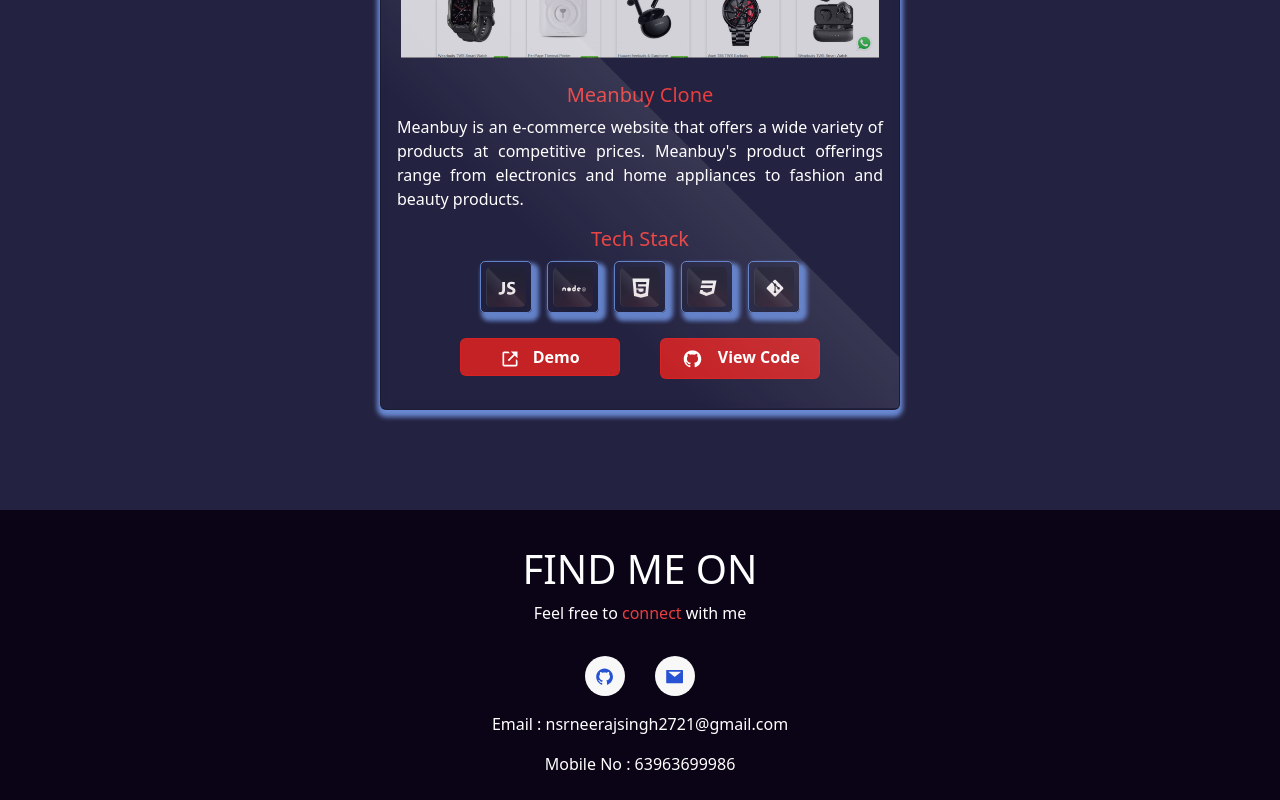
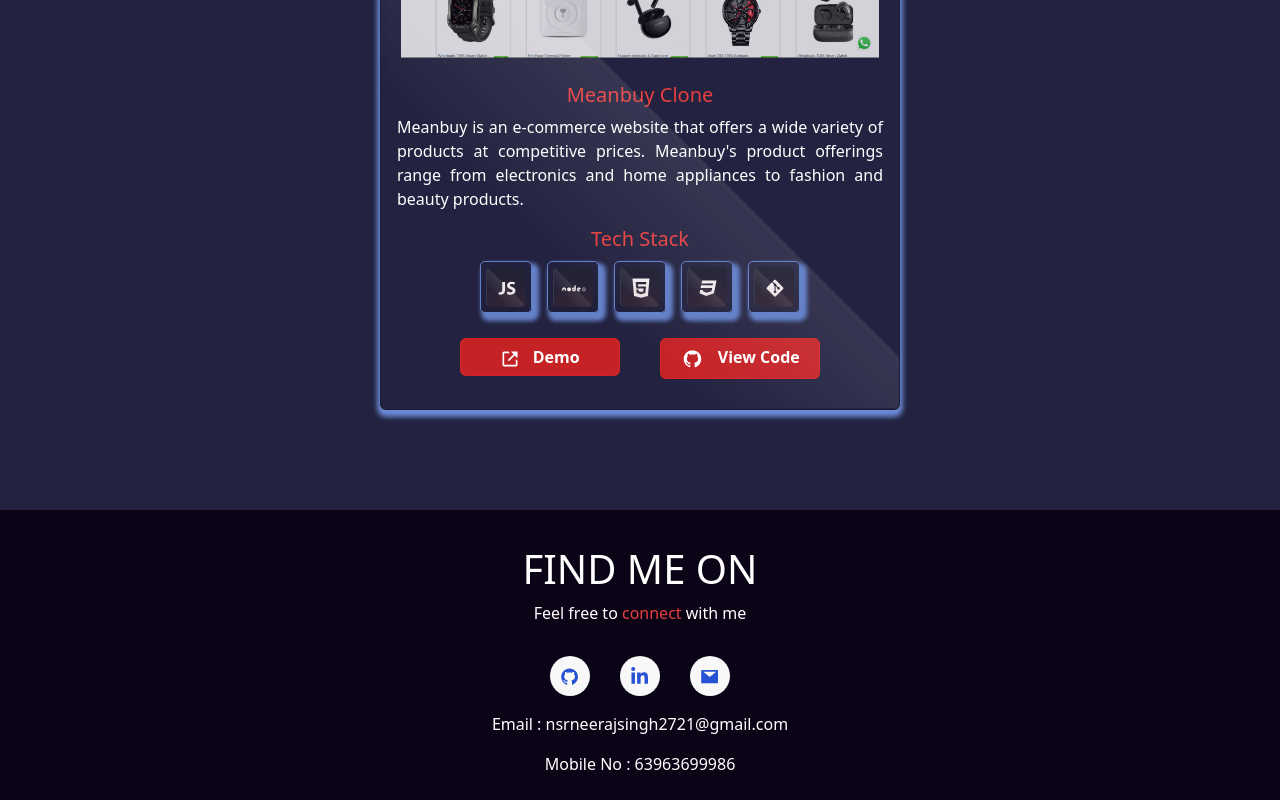
Before and after one commit to neerajsinghraikwal/neerajsinghraikwal.github.io, a React (Create React App) app: page / in a window 1280 px wide. Shown: the part 5768-6568 px from the top of the page. Built offline with nearby package versions, Linux system fonts and the light colour scheme.

Commit message:
linkedin added

```diff
--- a/src/components/Contact.js
+++ b/src/components/Contact.js
@@ -1,7 +1,7 @@
 import React from "react";
 import { Container, Row, Col } from "react-bootstrap";
 import { AiFillGithub, AiFillMail } from "react-icons/ai";
-// import { FaLinkedinIn } from "react-icons/fa";
+import { FaLinkedinIn } from "react-icons/fa";
 
 function Contact() {
   return (
@@ -23,16 +23,16 @@
                 <AiFillGithub />
               </a>
             </li>
-            {/* <li className="social-icons">
+            <li className="social-icons">
               <a
-                href=""
+                href="https://www.linkedin.com/in/neeraj-singh-b44906261/"
                 target="_blank"
                 rel="noreferrer"
                 className="icon-colour  home-social-icons"
               >
                 <FaLinkedinIn />
               </a>
-            </li> */}
+            </li>
             <li className="social-icons">
               <a
                 href="mailto:nsrneerajsingh2721@gmail.com"
@@ -46,52 +46,6 @@
           </ul>
         </Col>
       </Row>
-      {/* <Row>
-        <Col md="4" className="footer-body">
-          <ul className="footer-icons">
-            <li className="social-icons">
-              <a
-                href=""
-                style={{ color: "white" }}
-                target="_blank"
-                rel="noopener noreferrer"
-              >
-                <AiFillGithub />
-              </a>
-            </li>
-            <li className="social-icons">
-              <a
-                href=""
-                style={{ color: "white" }}
-                target="_blank"
-                rel="noopener noreferrer"
-              >
-                <FaLinkedinIn />
-              </a>
-            </li>
-            <li className="social-icons">
-              <a
-                href=""
-                style={{ color: "white" }}
-                target="_blank"
-                rel="noopener noreferrer"
-              >
-                <SiLeetcode />
-              </a>
-            </li>
-            <li className="social-icons">
-              <a
-                href=""
-                style={{ color: "white" }}
-                target="_blank"
-                rel="noopener noreferrer"
-              >
-                <FaHackerrank />
-              </a>
-            </li>
-          </ul>
-        </Col> */}
-      {/* </Row> */}
       <p style={{color:"white"}}>Email : nsrneerajsingh2721@gmail.com</p>
       <p style={{color:"white"}}>Mobile No : 63963699986</p>
     </Container>
```
